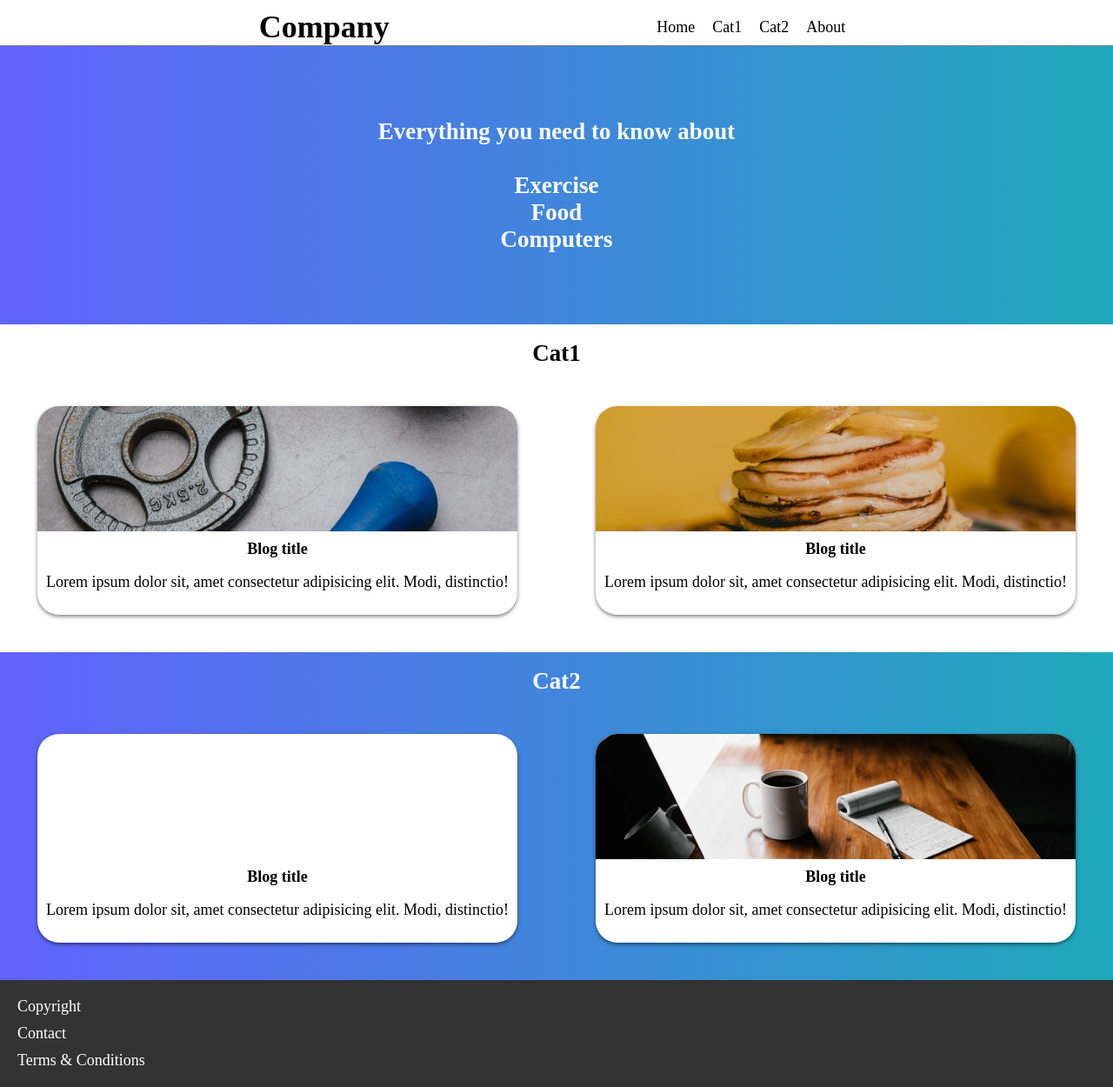
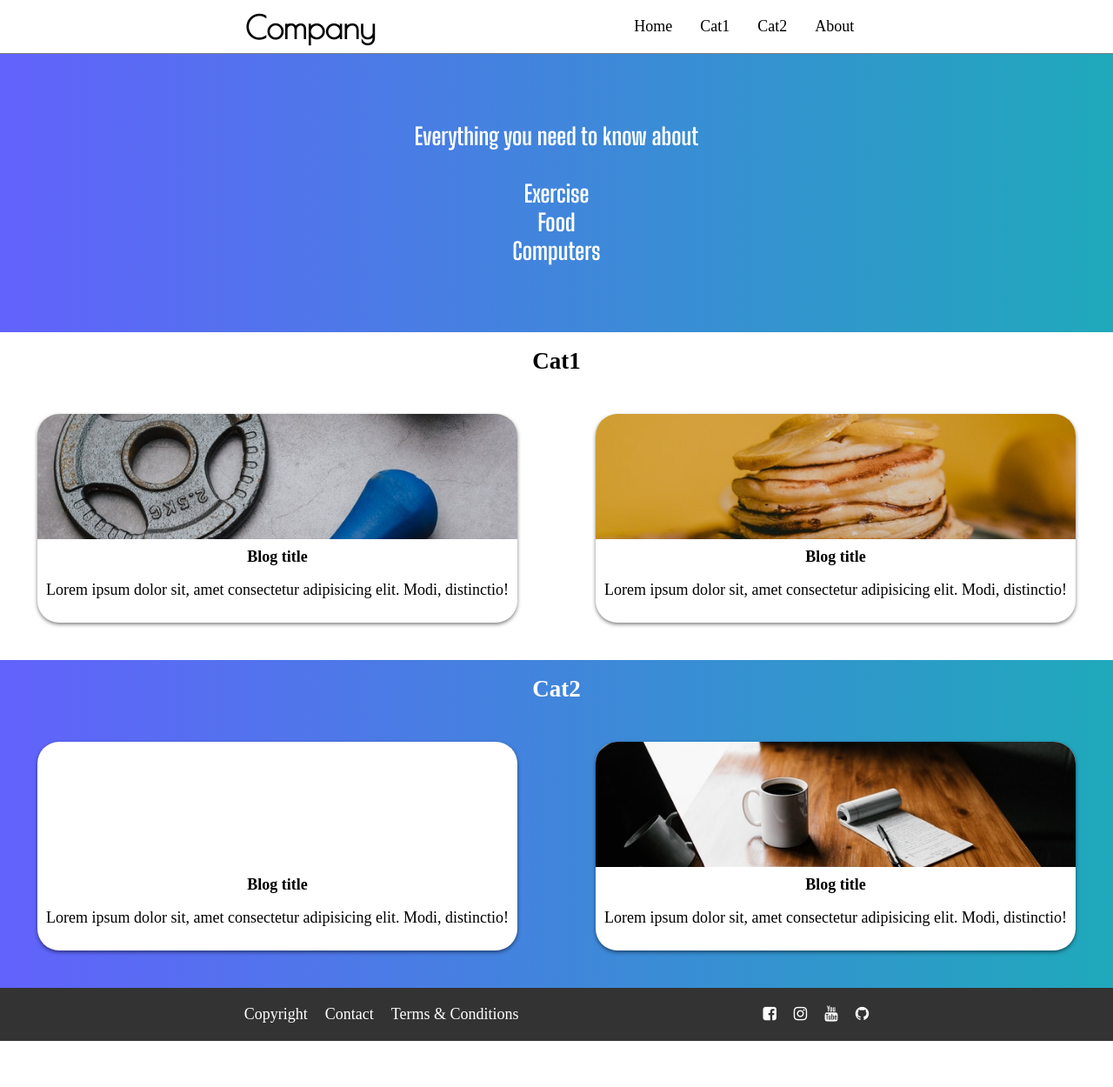
Before and after one commit to cdevelopment010/Web-Dev-Journey-Week-4, a plain HTML site: page Sites/Blog/index.html in a window 1280 px wide. Shown: the whole page at 87% size. After the commit the page ends 1197 px from the top, so only its background shows below. Drawn offline with nearby package versions, Linux system fonts and the light colour scheme; a web font is replaced by a local one.

Commit message:
Updates to blog post site

```diff
--- a/Sites/Blog/index.html
+++ b/Sites/Blog/index.html
@@ -5,6 +5,16 @@
     <meta http-equiv="X-UA-Compatible" content="IE=edge">
     <meta name="viewport" content="width=device-width, initial-scale=1.0">
     <title>Site | Blog example</title>
+
+    <!-- Font awesome -->
+    <link rel="stylesheet" href="https://cdnjs.cloudflare.com/ajax/libs/font-awesome/4.7.0/css/font-awesome.min.css">
+
+
+    <!-- Google fonts -->
+    <link rel="preconnect" href="https://fonts.googleapis.com">
+    <link rel="preconnect" href="https://fonts.gstatic.com" crossorigin>
+    <link href="https://fonts.googleapis.com/css2?family=Big+Shoulders+Display:wght@400;700&family=Grechen+Fuemen&family=Permanent+Marker&family=Poiret+One&display=swap" rel="stylesheet">
+    <!-- Custom CSS -->
 
     <link rel="stylesheet" type="text/css" href="./style.css">
 
@@ -15,9 +25,9 @@
         <div class="logo">Company</div>
         <nav>
             <ul>
-                <li><a href="#">Home</a></li>
-                <li><a href="#">Cat1</a></li>
-                <li><a href="#">Cat2</a></li>
+                <li><a href="#hero">Home</a></li>
+                <li><a href="#cat1">Cat1</a></li>
+                <li><a href="#cat2">Cat2</a></li>
                 <li><a href="#">About</a></li>
             </ul>
         </nav>
@@ -25,7 +35,7 @@
 
     <main>
 
-        <section class="hero">
+        <section class="hero" id="hero">
             <h1>
                 Everything you need to know about <br><br>
                 Exercise <br>
@@ -35,7 +45,7 @@
             </h1>
         </section>
 
-        <section class="cat1">
+        <section class="cat1" id="cat1">
             <h2>Cat1</h2>
             <div class="blog-post post-1">
                 <div class="blog-img img-1"></div>
@@ -49,7 +59,7 @@
             </div>
         </section>
 
-        <section class="cat2">
+        <section class="cat2" id="cat2">
             <h2>Cat2</h2>
             <div class="blog-post post-1">
                 <div class="blog-img img-3"></div>
@@ -74,9 +84,10 @@
         </div>
         <div class="socials">
             <ul>
-                <li><a href="#"></a></li>
-                <li><a href="#"></a></li>
-                <li><a href="#"></a></li>
+                <li><a href="#"><i class="fa fa-facebook-square"></i></a></li>
+                <li><a href="#"><i class="fa fa-instagram"></i></a></li>
+                <li><a href="https://www.youtube.com/playlist?list=PLwIKB1i53zRmkKEJ8fY1kiHk9aMWp2-bO" target="_blank"><i class="fa fa-youtube"></i></a></li>
+                <li><a href="https://github.com/cdevelopment010" target="_blank"><i class="fa fa-github"></i></a></li>
             </ul>
         </div>
     </footer>
--- a/Sites/Blog/style.css
+++ b/Sites/Blog/style.css
@@ -15,6 +15,7 @@ html, body {
     display: flex;
     flex-direction: column;
     flex: 1;
+    scroll-behavior: smooth;
 }
 
 li {
@@ -34,16 +35,38 @@ header {
     flex-direction: column;
     align-items: center;
     border-bottom: 1px solid gray;
+    padding-bottom: 0.5rem;
+    background: white;
 }
 
 .logo {
     margin-top: 10px;
     font-size: 2rem;
     font-weight: bold;
+    /* font-family: 'Grechen Fuemen', cursive; */
+    /* font-family: 'Permanent Marker', cursive; */
+    font-family: 'Poiret One', cursive;
 }
 
 nav ul {
     display: flex;
+}
+
+nav li {
+    border: 1px solid transparent;
+}
+
+nav a {
+    padding: 5px;
+}
+
+nav li:hover,
+nav li:active,
+nav li:focus {
+
+    border-right: 1px solid rgb(98, 98, 252);
+    border-bottom: 1px solid rgb(98, 98, 252);
+    border-left: 1px solid rgb(98, 98, 252);
 }
 
 /* footer */
@@ -51,6 +74,8 @@ footer {
     background-color: #333;
     color: white;
     padding: 10px;
+    display: flex;
+    justify-content: space-evenly;
 }
 
 
@@ -59,6 +84,16 @@ footer a {
     text-decoration: none;
     color: white;
 
+}
+
+footer .socials ul {
+    display: flex;
+}
+
+footer a:hover,
+footer a:active,
+footer a:focus {
+    color:rgb(98, 98, 252);
 }
 
 /* main content */
@@ -75,16 +110,16 @@ section {
 .hero {
     min-height: 30vh;
     background: linear-gradient(to right, rgb(98, 98, 252), rgb(31, 169, 187) );
-    text-align: center;
-    position: relative;
+    display: flex;
+    justify-content: center;
+    align-items: center;
+    font-family: 'Big Shoulders Display', cursive;
 }
 
 .hero h1 {
-    position: absolute;
     color: white;
-    top: 50%;
-    left: 50%;
-    transform: translate(-50%,-50%);
+    text-align: center;
+    padding: 0.5rem;
 }
 
 .cat1, .cat2 {
@@ -185,10 +220,7 @@ section {
     .hero {
         min-height: 40vh;
     }
-    .hero h1 {
-        left: 50%;
-        transform: translate(-50%,-50%);
-    }
+
 
     .cat1, .cat2 {
         grid-template-areas: "title title title"
@@ -200,8 +232,12 @@ section {
     }
 
     .blog-post {
-        height: 30vh;
+        min-height: 30vh;
         margin: 25px;
     }
 
+    footer ul {
+        display: flex;
+    }
+
 }
```
